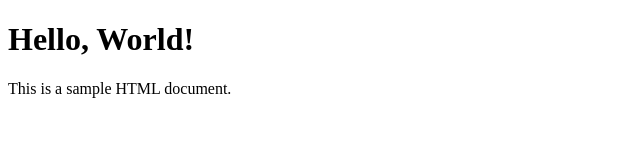
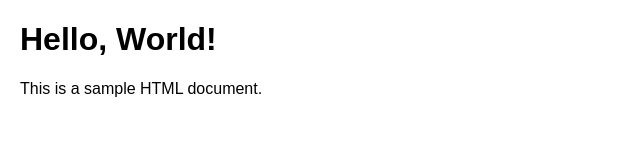
Before and after one commit to Rutvikp-07/Myportfolio1, a plain HTML site: page index.html in a window 1280 px wide. Shown: the whole page, without its empty margins (0-640 px from the left). Drawn offline with Linux system fonts and the light colour scheme.

Commit message:
Write Hii

```diff
--- a/index.html
+++ b/index.html
@@ -4,9 +4,17 @@
     <meta charset="UTF-8">
     <meta name="viewport" content="width=device-width, initial-scale=1.0">
     <title>Document</title>
+    <style>
+        body {
+            font-family: Arial, sans-serif;
+            margin: 20px;
+        }
+    </style>
 </head>
 <body>
     <h1>Hello, World!</h1>
     <p>This is a sample HTML document.</p>
+
+
 </body>
 </html>
```
